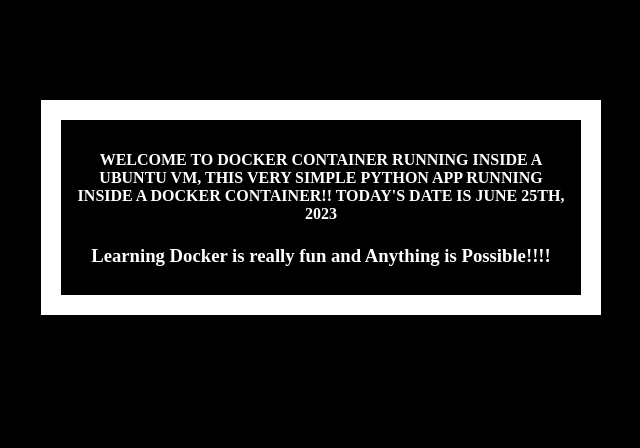
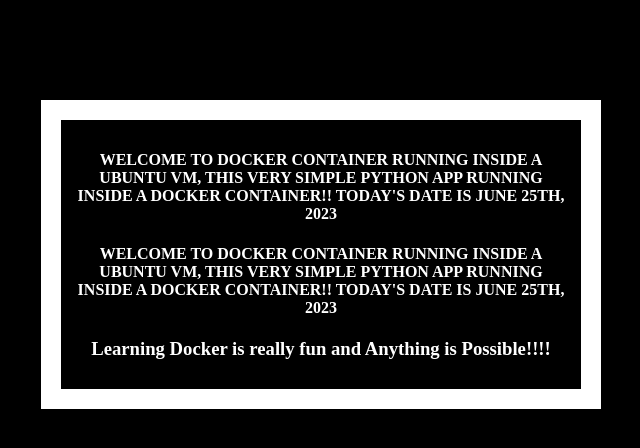
Before and after one commit to santhosh80553/mydockerrepo, a Flask app: page / in a window 1280 px wide. Shown: the top 448 px of the page, without its empty margins (319-959 px from the left). Run offline with Flask 2, Linux system fonts and the light colour scheme.

Commit message:
Update index.html

```diff
--- a/templates/index.html
+++ b/templates/index.html
@@ -20,6 +20,7 @@
   <body>
     <div class="container">
       <h4>Welcome to Docker Container running inside a Ubuntu VM, This very simple Python App running inside a Docker container!! Today's date is June 25th, 2023</h4>
+      <h4>Welcome to Docker Container running inside a Ubuntu VM, This very simple Python App running inside a Docker container!! Today's date is June 25th, 2023</h4>
       <h3> Learning Docker is really fun and Anything is Possible!!!! </h3>
     </div>
   </body>
```
